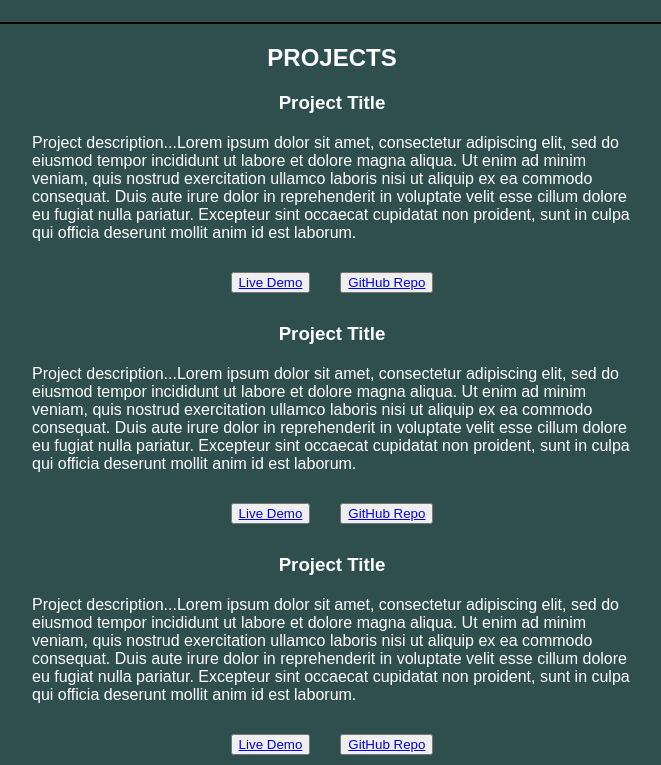
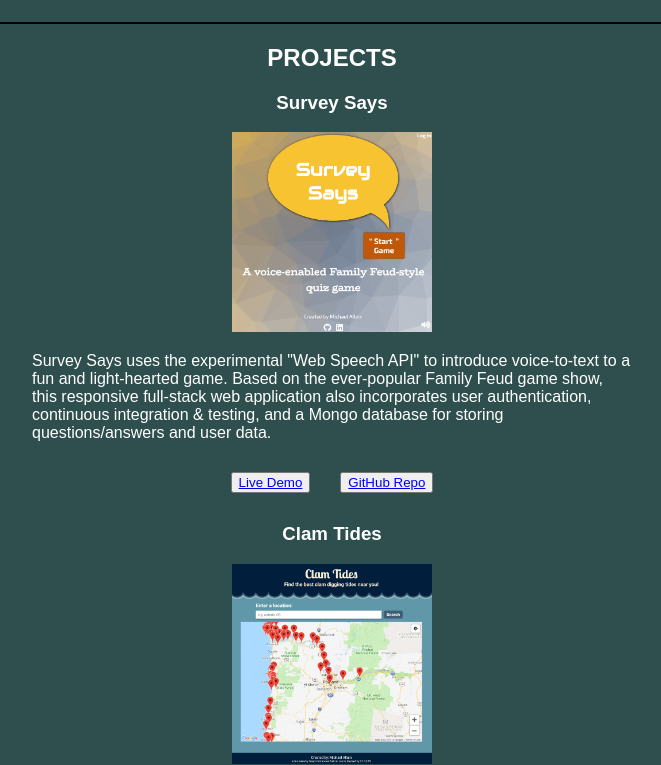
Before and after one commit to fastlain/portfolio, a React (Create React App) app: page / in a window 1280 px wide. Shown: the part 976-1741 px from the top of the page, without its empty margins (308-969 px from the left). Built offline with nearby package versions, Linux system fonts and the light colour scheme.

Commit message:
Refactor Projects, add screenshots

```diff
--- a/src/Project.js
+++ b/src/Project.js
@@ -2,17 +2,22 @@
 import styles from './Project.module.css';
 
 class Project extends Component {
+    constructor(props) {
+        super(props);
+    }
+
     render() {
         return (
             <div>
-                <h3 className={styles.title}>Project Title</h3>
-                <p className={styles.para}>Project description...Lorem ipsum dolor sit amet, consectetur adipiscing elit, sed do eiusmod tempor incididunt ut labore et dolore magna aliqua. Ut enim ad minim veniam, quis nostrud exercitation ullamco laboris nisi ut aliquip ex ea commodo consequat. Duis aute irure dolor in reprehenderit in voluptate velit esse cillum dolore eu fugiat nulla pariatur. Excepteur sint occaecat cupidatat non proident, sunt in culpa qui officia deserunt mollit anim id est laborum.</p>
+                <h3 className={styles.title}>{this.props.title}</h3>
+                <img className={styles.screenshot} src={this.props.screenshot} alt={this.props.title + " Screenshot"}></img>
+                <p className={styles.para}>{this.props.description}</p>
                 <div className={styles.btnCont}>
                     <button className={styles.btn} type="button">
-                        <a href="#" target="_blank">Live Demo</a>
+                        <a href={this.props.liveLink} target="_blank" rel="noopener noreferrer">Live Demo</a>
                     </button>
                     <button className={styles.btn} type="button">
-                        <a href="#" target="_blank">GitHub Repo</a>
+                        <a href={this.props.gitHubLink} target="_blank" rel="noopener noreferrer">GitHub Repo</a>
                     </button>
                 </div>
             </div>
--- a/src/Project.module.css
+++ b/src/Project.module.css
@@ -16,3 +16,9 @@
     max-width: 600px;
     margin: 20px auto;
 }
+
+.screenshot {
+    height: 200px;
+    display: block;
+    margin: 0 auto;
+}
--- a/src/ProjectsContainer.js
+++ b/src/ProjectsContainer.js
@@ -1,14 +1,18 @@
 import React, {Component} from 'react';
 import Project from './Project';
+import data from './data/projectdata';
 
 class ProjectsContainer extends Component {
     render() {
+
+        let projects = data.map((proj, i) =>
+            <Project key={i} title={proj.title} description={proj.description} liveLink={proj.liveLink} gitHubLink={proj.gitHubLink} screenshot={proj.screenshot} />
+        )
+
         return (
             <section>
                 <h2>PROJECTS</h2>
-                <Project />
-                <Project />
-                <Project />
+                {projects}
             </section>
         );
     }
--- a/src/data/projectdata.js
+++ b/src/data/projectdata.js
@@ -11,7 +11,7 @@
         },
         liveLink: "https://surveysaysgame.herokuapp.com/",
         gitHubLink: "https://github.com/fastlain/SurveySays",
-        screenshot: "../public/images/surveySays_square.png"
+        screenshot: "images/surveySays_square.png"
     },
     {
         title: "Clam Tides",
@@ -19,7 +19,7 @@
         technology: ["HTML5", "CSS3", "jQuery"],
         liveLink: "https://fastlain.github.io/ClamTides/",
         gitHubLink: "https://github.com/fastlain/ClamTides",
-        screenshot: "../public/images/clamTides_square.png"
+        screenshot: "images/clamTides_square.png"
     }
 ]
 
```
